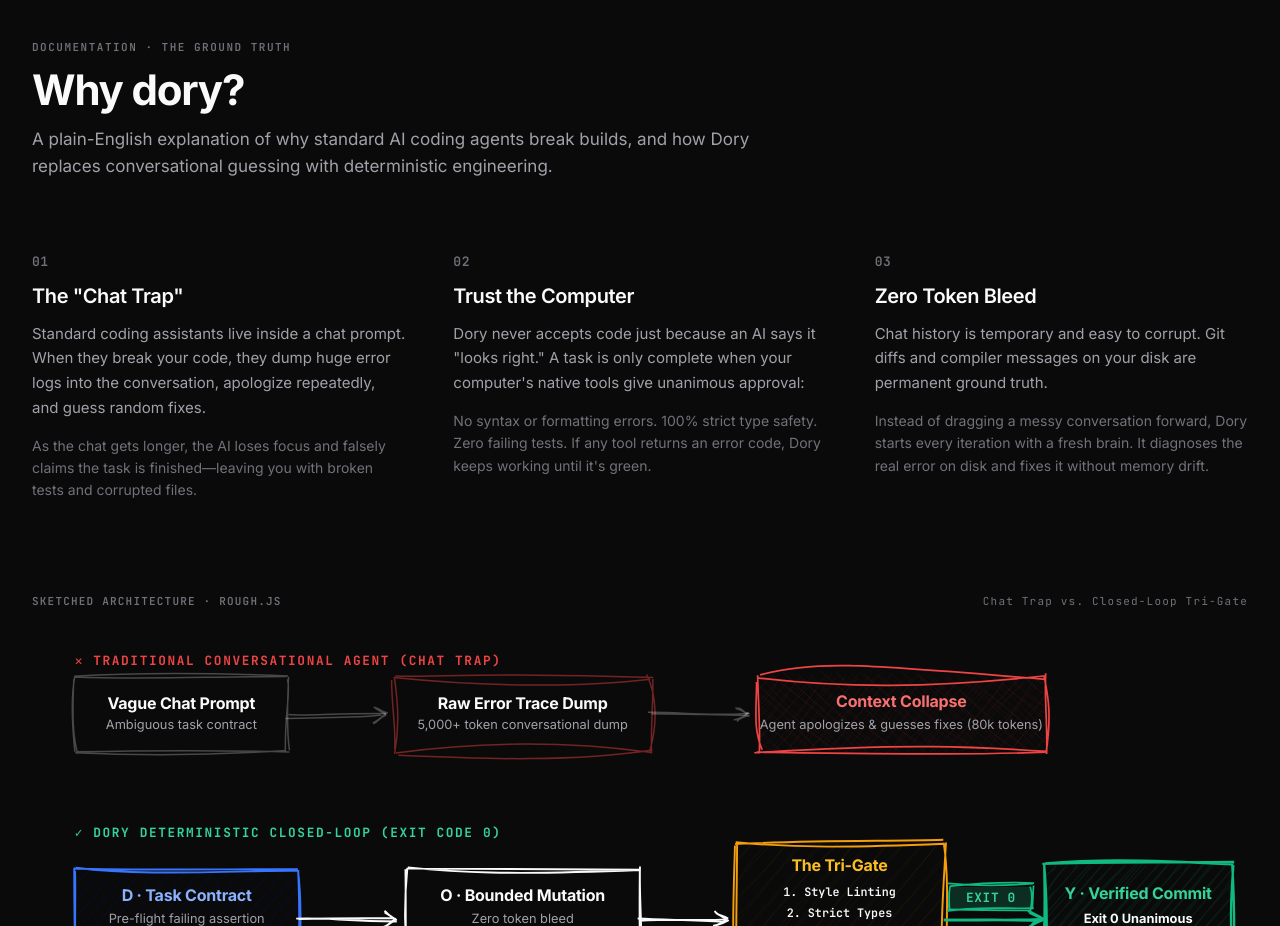
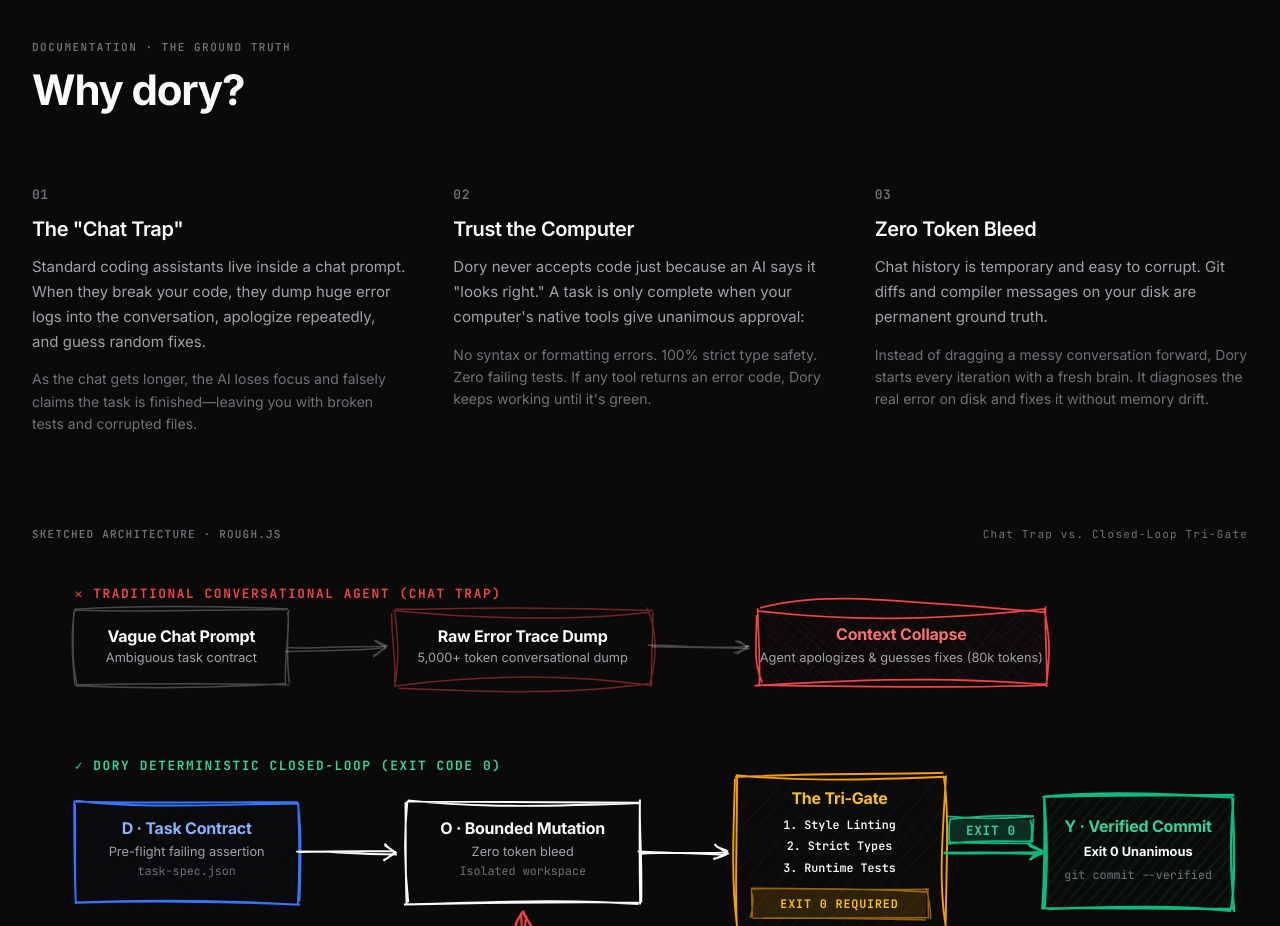
Before and after one commit to CodeWithTeds/dory, a Svelte app: page / in a window 1280 px wide. Shown: the part 860-1786 px from the top of the page. Built offline with nearby package versions, Linux system fonts and the light colour scheme.

Commit message:
refactor(docs): remove lede subtext from Why dory header

```diff
--- a/src/components/landing/WhyDorySection.svelte
+++ b/src/components/landing/WhyDorySection.svelte
@@ -9,9 +9,6 @@
     <header class="doc-header">
       <span class="doc-kicker">DOCUMENTATION · THE GROUND TRUTH</span>
       <h2 class="why-title">Why dory?</h2>
-      <p class="why-lede">
-        A plain-English explanation of why standard AI coding agents break builds, and how Dory replaces conversational guessing with deterministic engineering.
-      </p>
     </header>
 
     <!-- 3-Column Editorial (No borders, no card backgrounds) -->
@@ -144,14 +141,6 @@
     color: var(--text-primary);
     margin: 0;
     text-align: left;
-  }
-
-  .why-lede {
-    max-width: 760px;
-    font-size: 17px;
-    line-height: 1.6;
-    color: var(--text-secondary);
-    margin: 0;
   }
 
   /* 3-Column Editorial Grid: Pure text, no boxes, no cards, no borders, no backgrounds */
```
